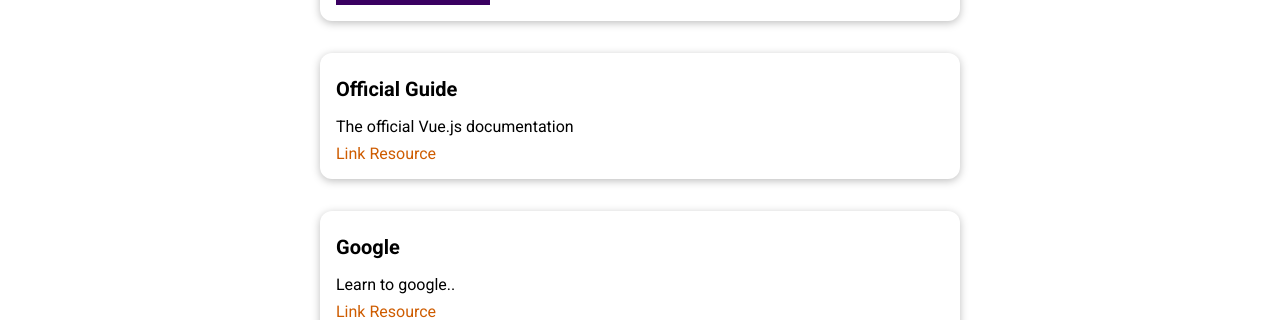
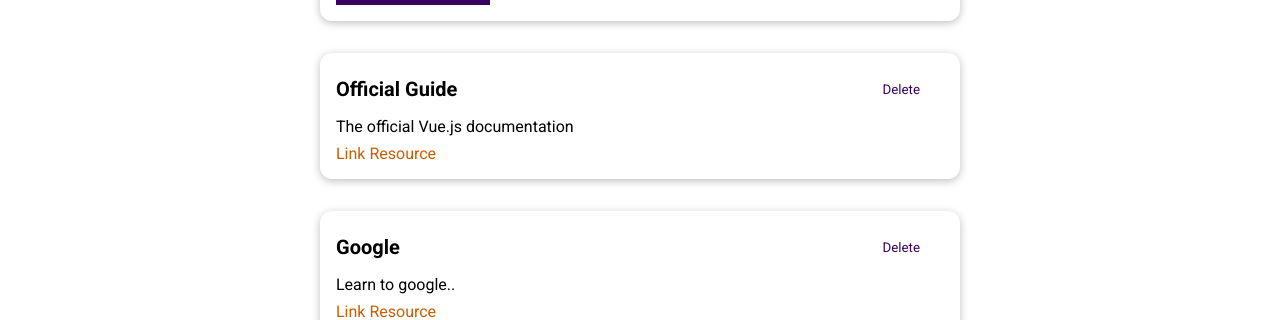
Before and after one commit to bokas5/vue-LearningResources-project, a Vue app: page / in a window 1280 px wide. Shown: the part 164-484 px from the top of the page. Built offline with nearby package versions, Linux system fonts and the light colour scheme.

Commit message:
delete resource

```diff
--- a/src/components/learning-resources/LearningResource.vue
+++ b/src/components/learning-resources/LearningResource.vue
@@ -3,7 +3,7 @@
     <base-card>
       <header>
         <h3>{{ title }}</h3>
-        <base-button mode="flat"></base-button>
+        <base-button mode="flat" @click="deleteResouce(id)">Delete</base-button>
       </header>
       <p>{{ description }}</p>
       <nav>
@@ -16,7 +16,8 @@
 <script>
 
 export default {
-  props: ['title', 'description', 'link']
+  props: ['id','title', 'description', 'link'],
+  inject: ['deleteResource']
 };
 </script>
 
--- a/src/components/learning-resources/StoredResources.vue
+++ b/src/components/learning-resources/StoredResources.vue
@@ -6,6 +6,7 @@
       :title="res.title"
       :description="res.description"
       :link="res.link"
+      :id="res.id"
     ></learning-resource>
   </ul>
 </template>
--- a/src/components/learning-resources/TheResources.vue
+++ b/src/components/learning-resources/TheResources.vue
@@ -40,7 +40,8 @@
   provide() {
     return {
       resources: this.storedResources,
-      addResource: this.addResource
+      addResource: this.addResource,
+      deleteResource: this.deleteResource
     };
   },
   methods: {
@@ -56,6 +57,10 @@
         }
         this.storedResources.unshift(newResource);
         this.selectedTab = 'stored-resources';
+    },
+    removeResource(resId){
+        const resIndex = this.storedResources.findIndex(res => res.id === resId)
+        this.storedResources.splice(resIndex, 1);
     }
   },
   computed:{
```
